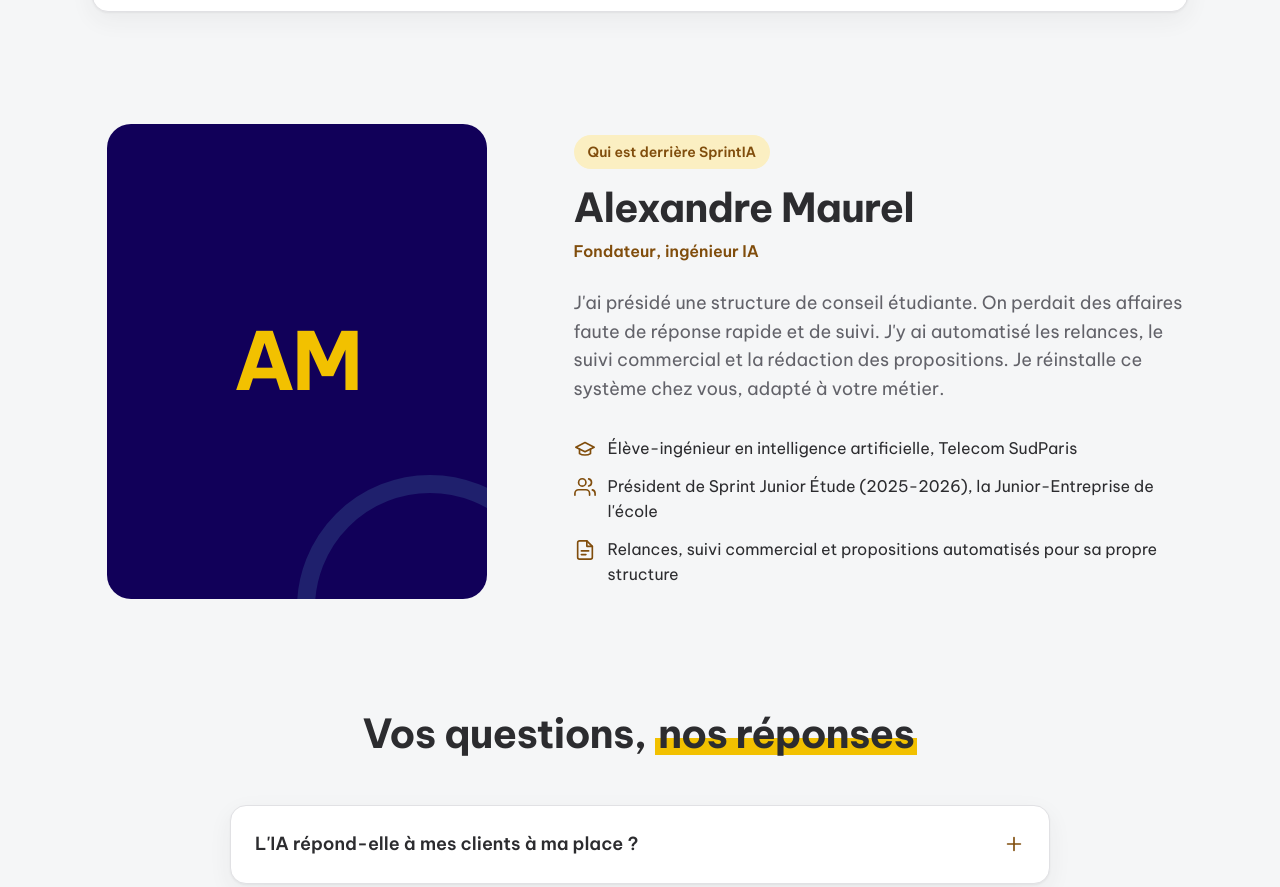
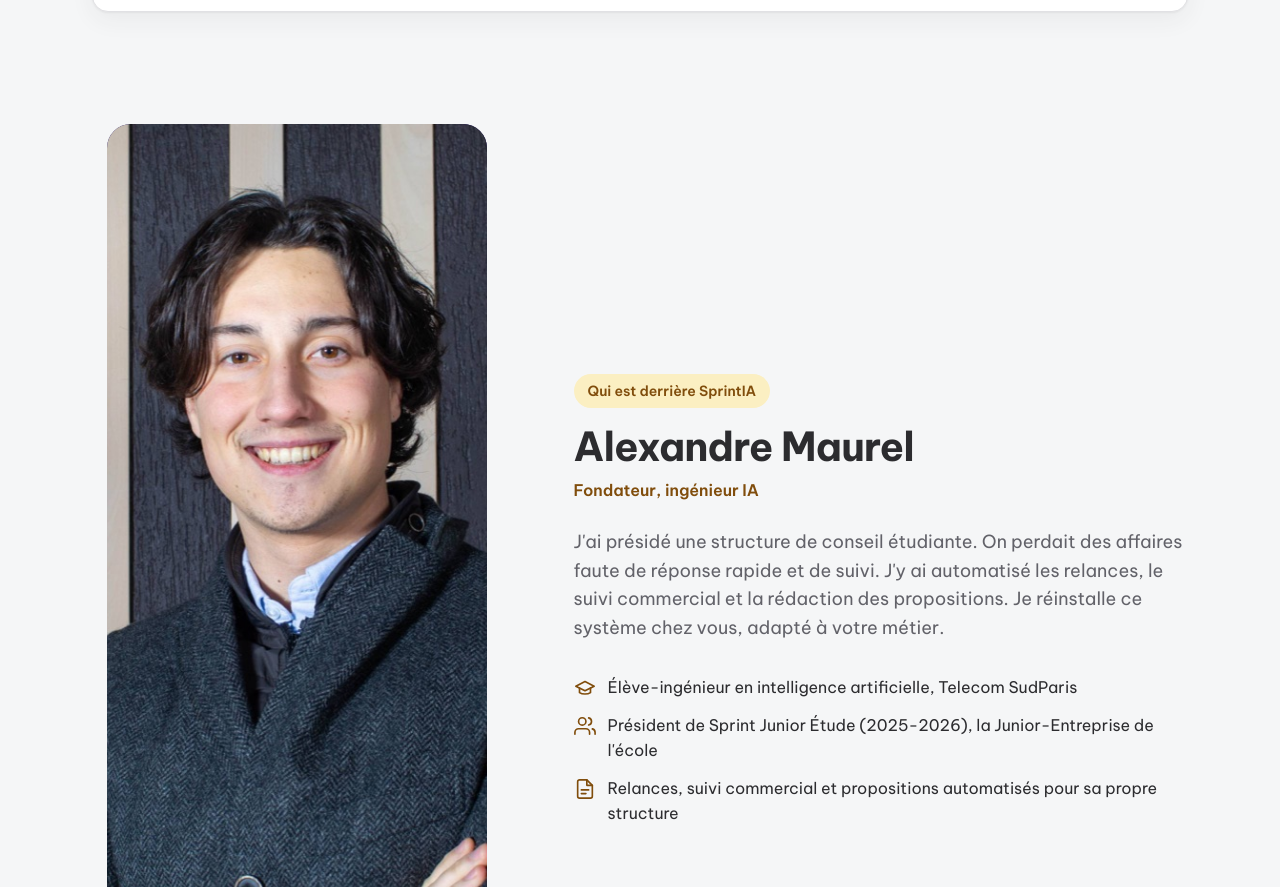
Before and after one commit to SprintAlex/sprintia, a plain HTML site: page index.html in a window 1280 px wide. Shown: the part 4718-5605 px from the top of the page. Drawn offline with Linux system fonts and the light colour scheme.

Commit message:
Ajoute la photo du fondateur
Co-Authored-By: Claude Opus 5.5 <noreply@anthropic.com>

```diff
--- a/index.html
+++ b/index.html
@@ -275,6 +275,7 @@ section { padding: var(--space-3xl) 0; }
 .founder { display: grid; gap: var(--space-2xl); grid-template-columns: minmax(0, 1fr); align-items: center; }
 @media (min-width: 900px) { .founder { grid-template-columns: minmax(0, 0.8fr) minmax(0, 1.2fr); gap: var(--space-3xl); } }
 .portrait { aspect-ratio: 4 / 5; max-width: 380px; width: 100%; margin: 0 auto; border-radius: var(--radius-lg); background: var(--color-navy); color: var(--color-accent); display: grid; place-items: center; font-size: 5rem; font-weight: 700; letter-spacing: -0.04em; position: relative; overflow: hidden; }
+img.portrait { object-fit: cover; object-position: center top; }
 .portrait::after { content: ""; position: absolute; inset: auto -20% -30% auto; width: 70%; aspect-ratio: 1; border-radius: 50%; border: 18px solid var(--color-navy-2); }
 .founder h2 { font-size: var(--text-2xl); font-weight: 700; }
 .founder .role { margin-top: var(--space-xs); font-weight: 600; color: var(--color-accent-ink); }
@@ -597,8 +598,7 @@ footer { background: var(--color-navy); color: var(--color-on-navy-muted); borde
 <!-- FOUNDER -->
 <section id="fondateur" style="padding-top:0">
   <div class="wrap founder">
-    <!-- PHOTO : remplacer ce bloc par <img src="assets/alex.jpg" alt="Alexandre Maurel, fondateur de SprintIA" class="portrait"/> -->
-    <div class="portrait reveal" aria-hidden="true">AM</div>
+    <img src="assets/alex.jpg" alt="Alexandre Maurel, fondateur de SprintIA" class="portrait reveal" width="800" height="953" loading="lazy"/>
     <div class="reveal">
       <span class="tag">Qui est derrière SprintIA</span>
       <h2>Alexandre Maurel</h2>
```
Also changed, not shown: assets/alex.jpg (added).
